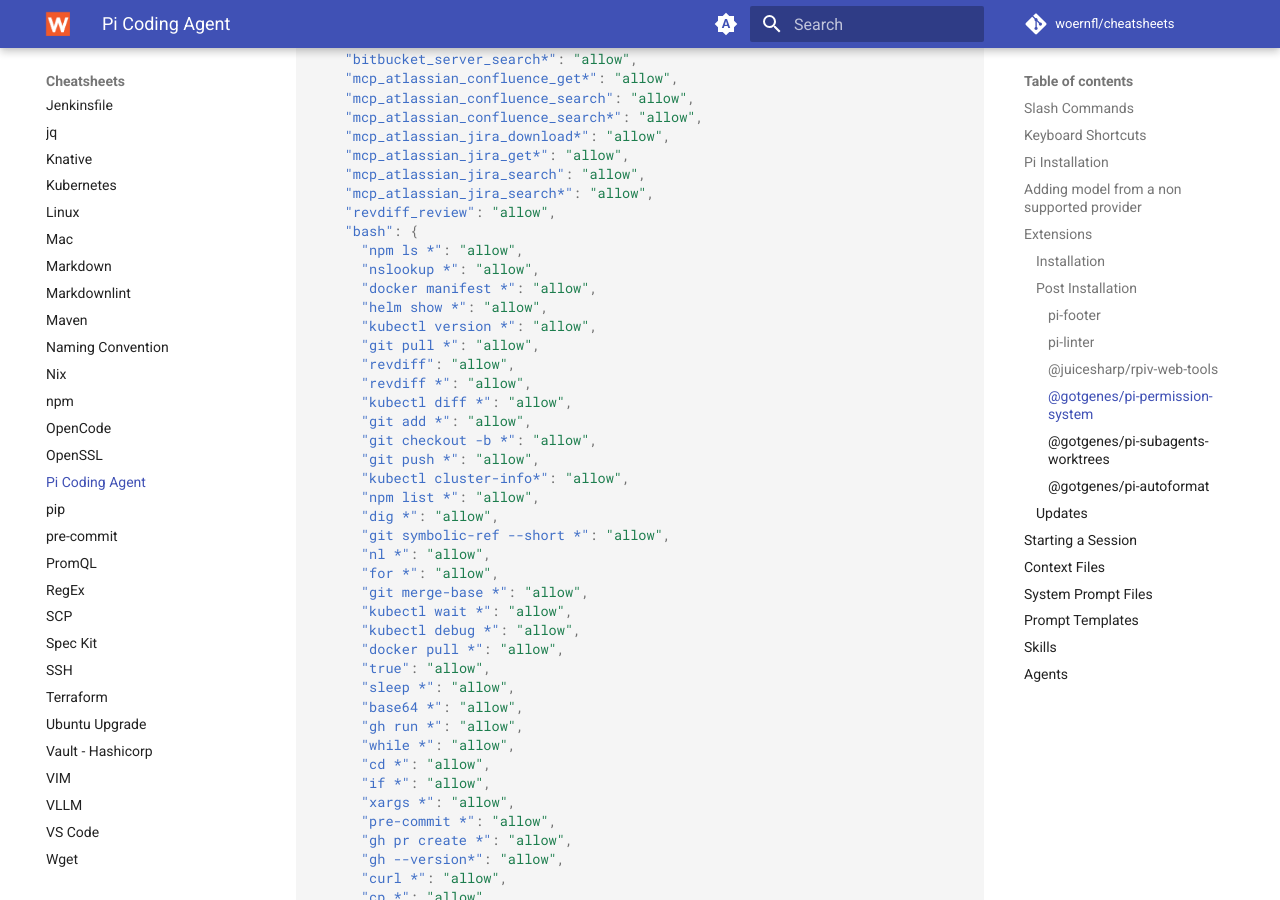
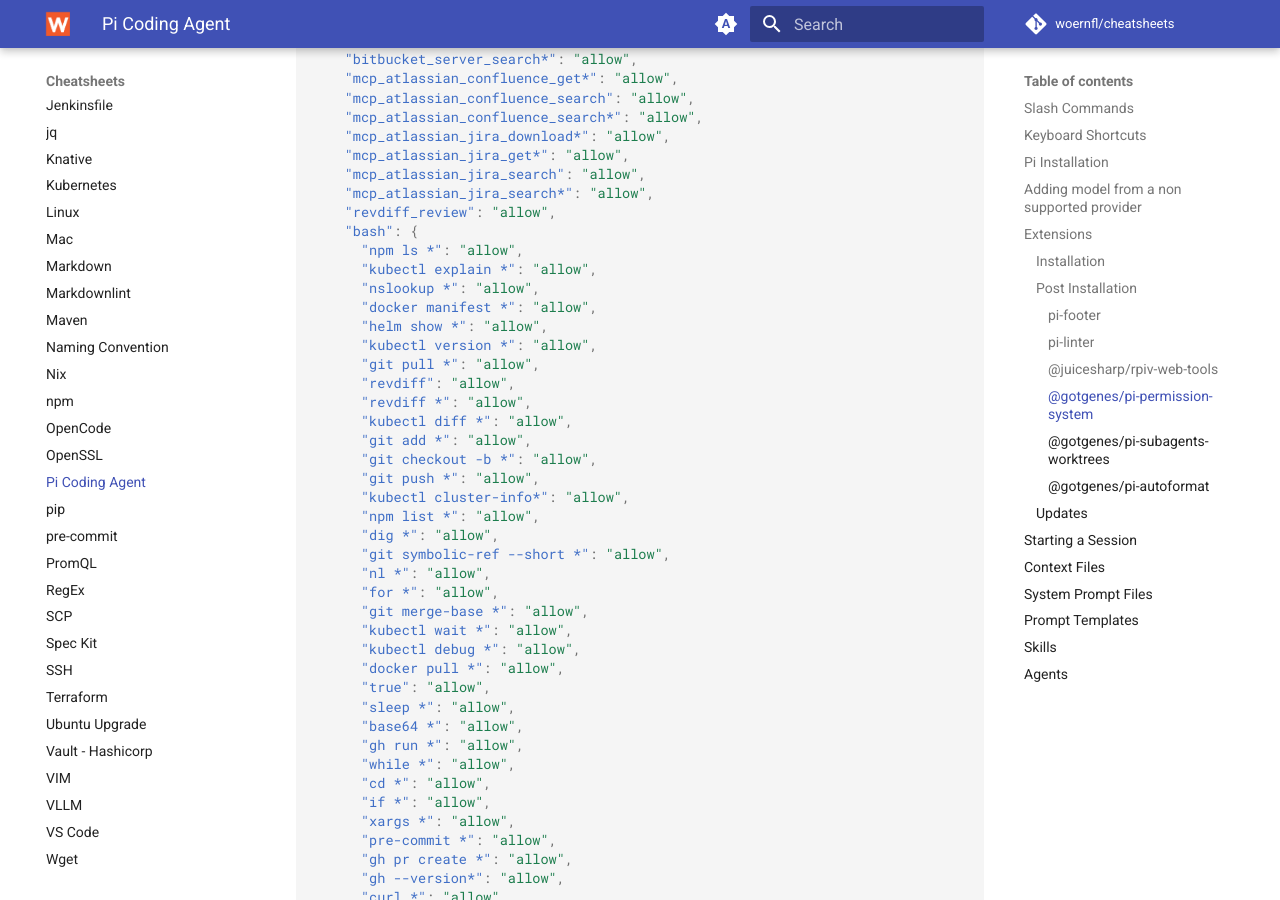
Before and after one commit to woernfl/cheatsheets, an MkDocs documentation site: the page built from docs/pi.md, in a window 1280 px wide and 900 px high, scrolled down 8254 px. Built offline with MkDocs 1.6.1 and Material for MkDocs 9.7.7, drawn with Linux system fonts in a browser that asks for light colours; comment, search, counter and statistics services are not loaded.

Commit message:
Update pi.md (#509)

```diff
--- a/docs/pi.md
+++ b/docs/pi.md
@@ -394,6 +394,7 @@
     "revdiff_review": "allow",
     "bash": {
       "npm ls *": "allow",
+      "kubectl explain *": "allow",
       "nslookup *": "allow",
       "docker manifest *": "allow",
       "helm show *": "allow",
```
